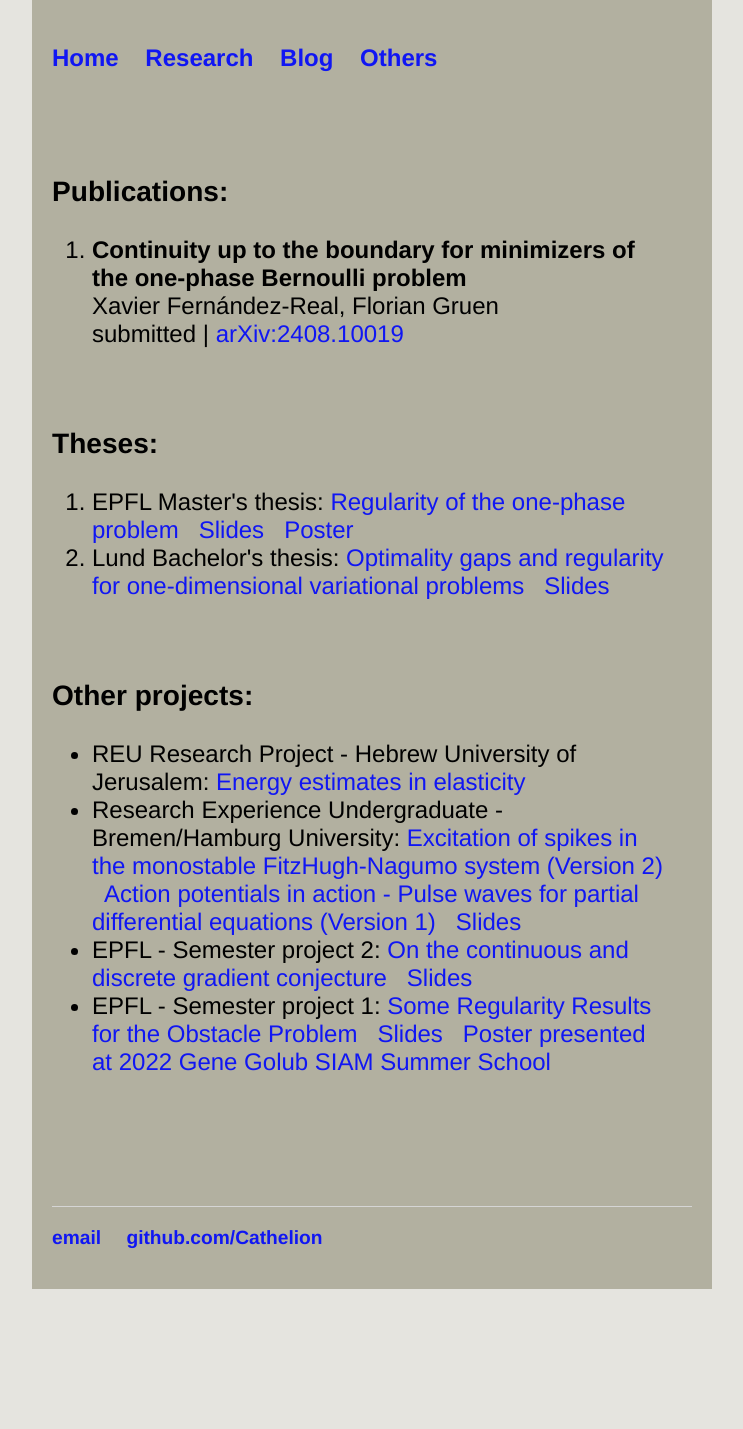
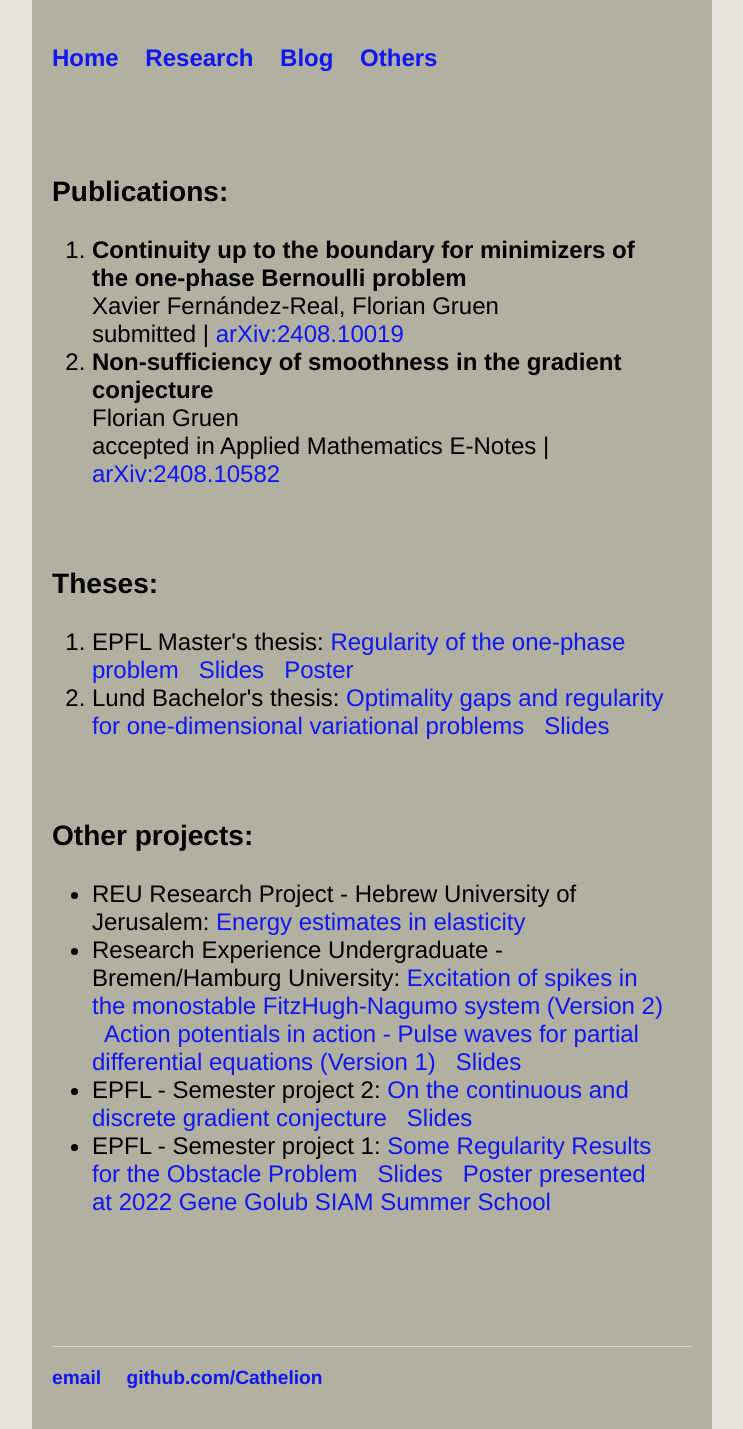
Before and after one commit to Cathelion/Cathelion.github.io, a Jekyll site: the page built from research/research.html, in a window 1280 px wide. Shown: the whole page, without its empty margins (268-1011 px from the left). Built offline with Jekyll 4.4.1, drawn with Linux system fonts in a browser that asks for light colours; before the commit the page ends 1289 px from its top, so only the background shows below that.

Commit message:
Update research.html

```diff
--- a/research/research.html
+++ b/research/research.html
@@ -8,6 +8,7 @@ title: Research
 <h3>Publications:</h3>
 <ol>
   <li> <b>Continuity up to the boundary for minimizers of the one-phase Bernoulli problem</b> <br> Xavier Fernández-Real, Florian Gruen <br> submitted | <a href="https://arxiv.org/abs/2408.10019">arXiv:2408.10019</a> </li>
+<li><b>Non-sufficiency of smoothness in the gradient conjecture</b> <br> Florian Gruen <br> accepted in Applied Mathematics E-Notes | <a href="https://arxiv.org/abs/2408.10582">arXiv:2408.10582</a> </li>
 </ol>
 			<br>
 
```
